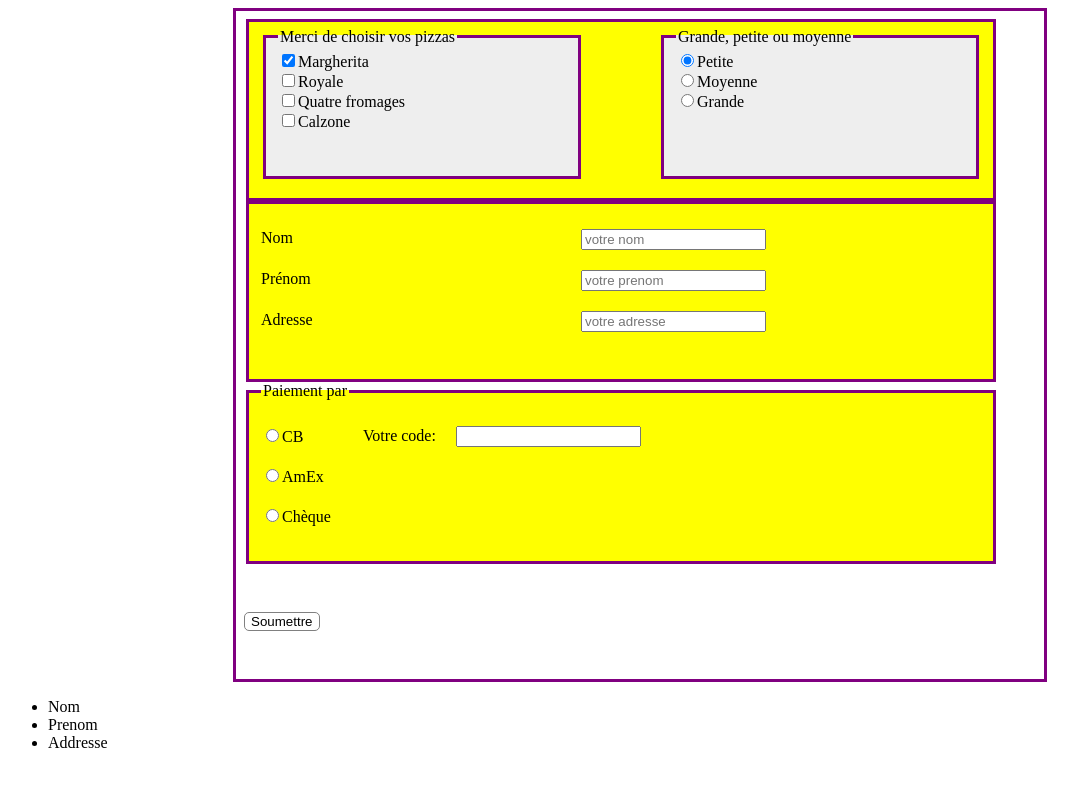
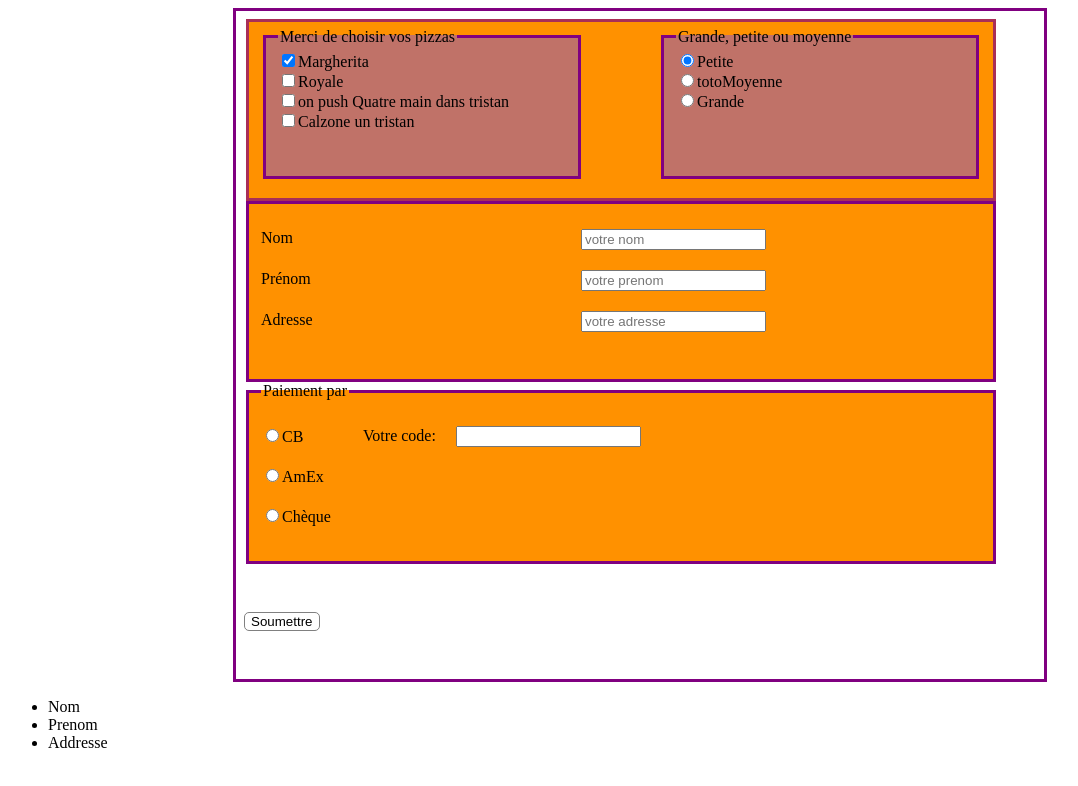
Before and after one commit to tristan472/idformation2022git, a plain HTML site: page index.html in a window 1280 px wide. Shown: the whole page, without its empty margins (0-1078 px from the left). Drawn offline with Linux system fonts and the light colour scheme.

Commit message:
testcouleur

```diff
--- a/assets/style.css
+++ b/assets/style.css
@@ -4,7 +4,7 @@
 } */
 
 fieldset {
-    background-color: #ffff00;
+    background-color: #ff9100;
     width: 45rem;
  	height: 10rem;
 
@@ -13,12 +13,12 @@ fieldset {
 .pizza {
     display: inline-flex;
     justify-content: space-between;
-    border: 3px solid purple
+    border: 3px solid rgba(128, 0, 128, 0.678)
 
 }
 
 #type, #taille {
-    background-color: #eeeeee;
+    background-color: #c07268;
     width : 40%;
     height : 130px;
     border: 3px solid purple
--- a/index.html
+++ b/index.html
@@ -22,10 +22,10 @@
                             <input type="checkbox"  id="royal"/><label for="roya">Royale</label>
                         </div>
                         <div class="pizzaCase">
-                            <input type="checkbox"  id="fromage"/><label for="from">Quatre fromages</label>
+                            <input type="checkbox"  id="fromage"/><label for="from">on push Quatre main dans tristan</label>
                         </div>
                         <div class="pizzaCase">
-                            <input type="checkbox"  id="calzone"/><label for="calz">Calzone</label>
+                            <input type="checkbox"  id="calzone"/><label for="calz">Calzone un tristan</label>
                         </div>
                     </fieldset>
 
@@ -35,7 +35,7 @@
                             <input type="radio" name="choisir" checked="checked"/><label for="marg">Petite</label>
                         </div>
                         <div class="pizzaCase">
-                            <input type="radio" name="choisir"/><label for="marg">Moyenne</label>
+                            <input type="radio" name="choisir"/><label for="marg">totoMoyenne</label>
                         </div>
                         <div class="pizzaCase">
                             <input type="radio" name="choisir"/><label for="marg">Grande</label>
```
